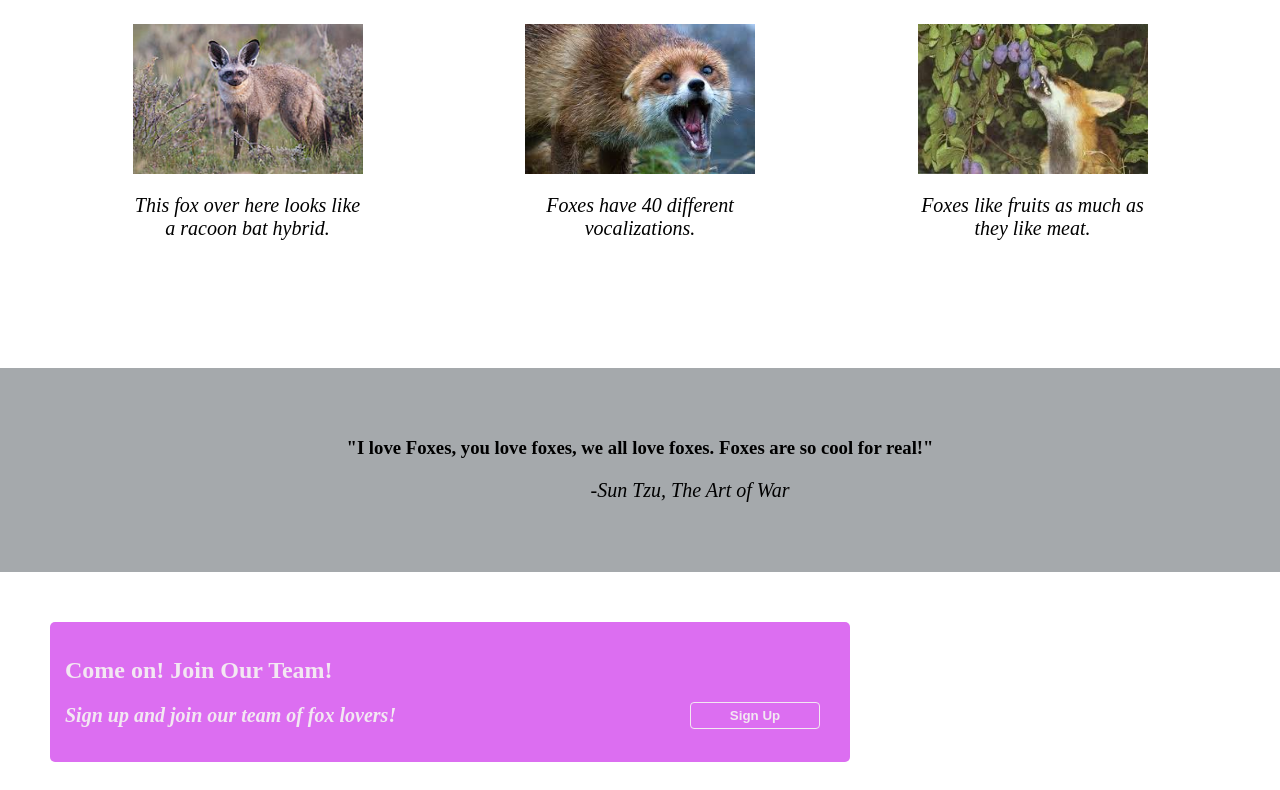
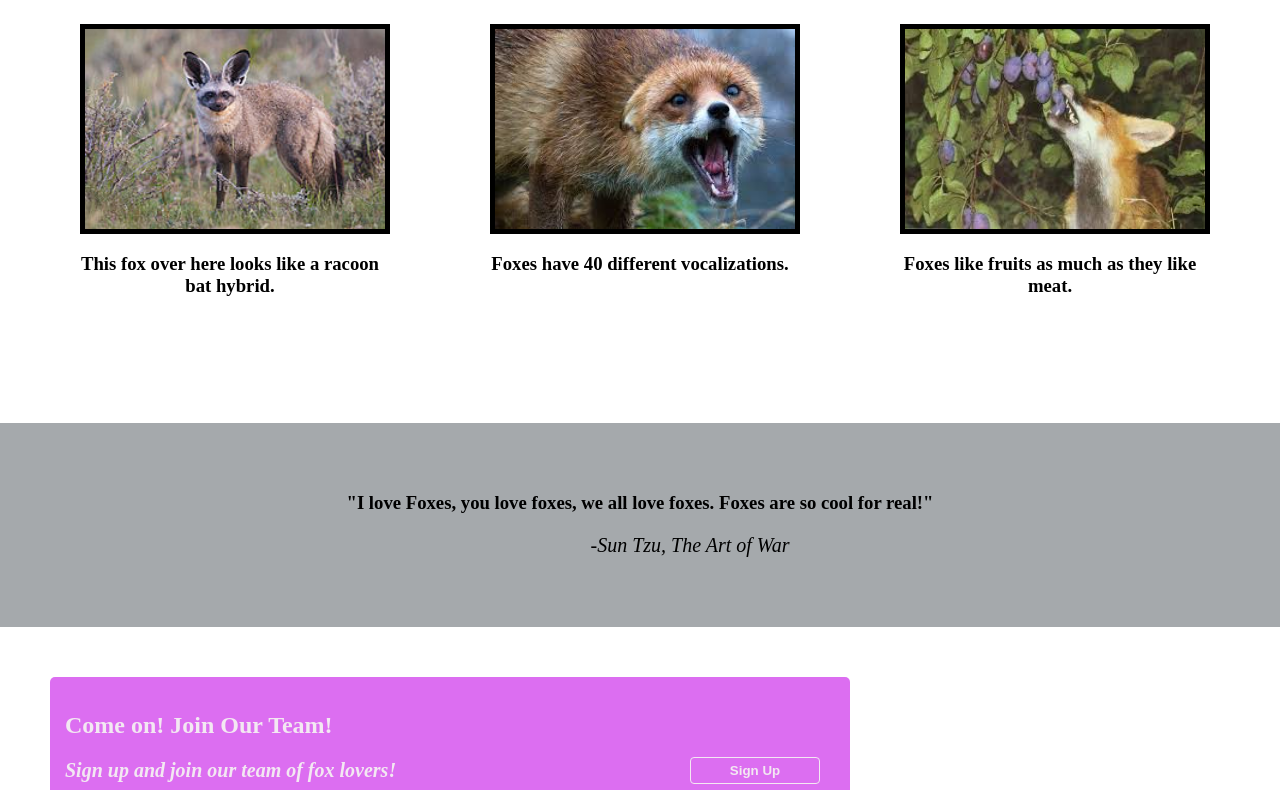
Before and after one commit to Lawliet-001/FoxHub, a plain HTML site: page index.html in a window 1280 px wide. Shown: the part 399-1189 px from the top of the page. Drawn offline with Linux system fonts and the light colour scheme; a web font is replaced by a local one.

Commit message:
just tweaked the code a little bit

```diff
--- a/index.html
+++ b/index.html
@@ -12,7 +12,7 @@
 </head>
 <body>
   <div class="cont">
-    <img src="/Images/fox.png" id="fox" />
+    <img src="fox.png" id="fox" />
     <span class="titl">FoxHub</span>
     <div id="icons">
       <img src="youtube.png" id="yt" class="icon" />
@@ -35,17 +35,17 @@
   <h1 class="ff">Fox Facts</h1>
   <br>
   <div class="cont2">
-     <div class="tx"><img src="batfox.jpg" class="ico" />
-      <p class="txt">This fox over here looks like a racoon bat hybrid.</p>
+     <div class="tx"><img src="batfox.jpg" />
+      <h3 class="txt">This fox over here looks like a racoon bat hybrid.</h3>
     </div>
-      <div class="tx"> <img src="scream.jpg" class="ico" />
-        <p class="txt">Foxes have 40 different vocalizations.</p></div>
-      <div class="tx"> <img src="eat.jpg" class="ico" /><p class="txt">Foxes like fruits as much as they like meat.</p></div>
+      <div class="tx"> <img src="scream.jpg"/>
+        <h3 class="txt">Foxes have 40 different vocalizations.</h3></div>
+      <div class="tx"> <img src="eat.jpg"/><h3 class="txt">Foxes like fruits as much as they like meat.</h3></div>
 
   </div>
   <br><br><br><br><br><br>
   <div class="cont3">
-     <h3 class="h3">"I love Foxes, you love foxes, we all love foxes. Foxes are so cool for real!"</h3>
+     <h3>"I love Foxes, you love foxes, we all love foxes. Foxes are so cool for real!"</h3>
      <p>-Sun Tzu, The Art of War </p>
   </div>
   <div class="container">
--- a/landing.css
+++ b/landing.css
@@ -45,7 +45,6 @@ font-size:20px;}
   display: flex;
   background-color: #cf763a;
   align-items: center;
-
   padding: 30px;
   gap: 50px;
 }
@@ -63,8 +62,9 @@ font-size:20px;}
     text-align:center;
 }
 .cont2 img{
-    height:150px;
-    width:230px
+    height:200px;
+    width:300px;
+    border: 5px solid black;
 }
 .cont2{
     display:flex;
@@ -76,7 +76,7 @@ font-size:20px;}
 .tx{
   display:flex;
   flex-direction:column;
-  max-width:230px;
+  max-width:300px;
 
 }
 
@@ -95,7 +95,7 @@ font-size:20px;}
   text-align: center;
   margin-left:100px;
 }
-.h3{
+h3{
   font-family:"Edu QLD Hand";
   font-weight:bold;
 }
```
